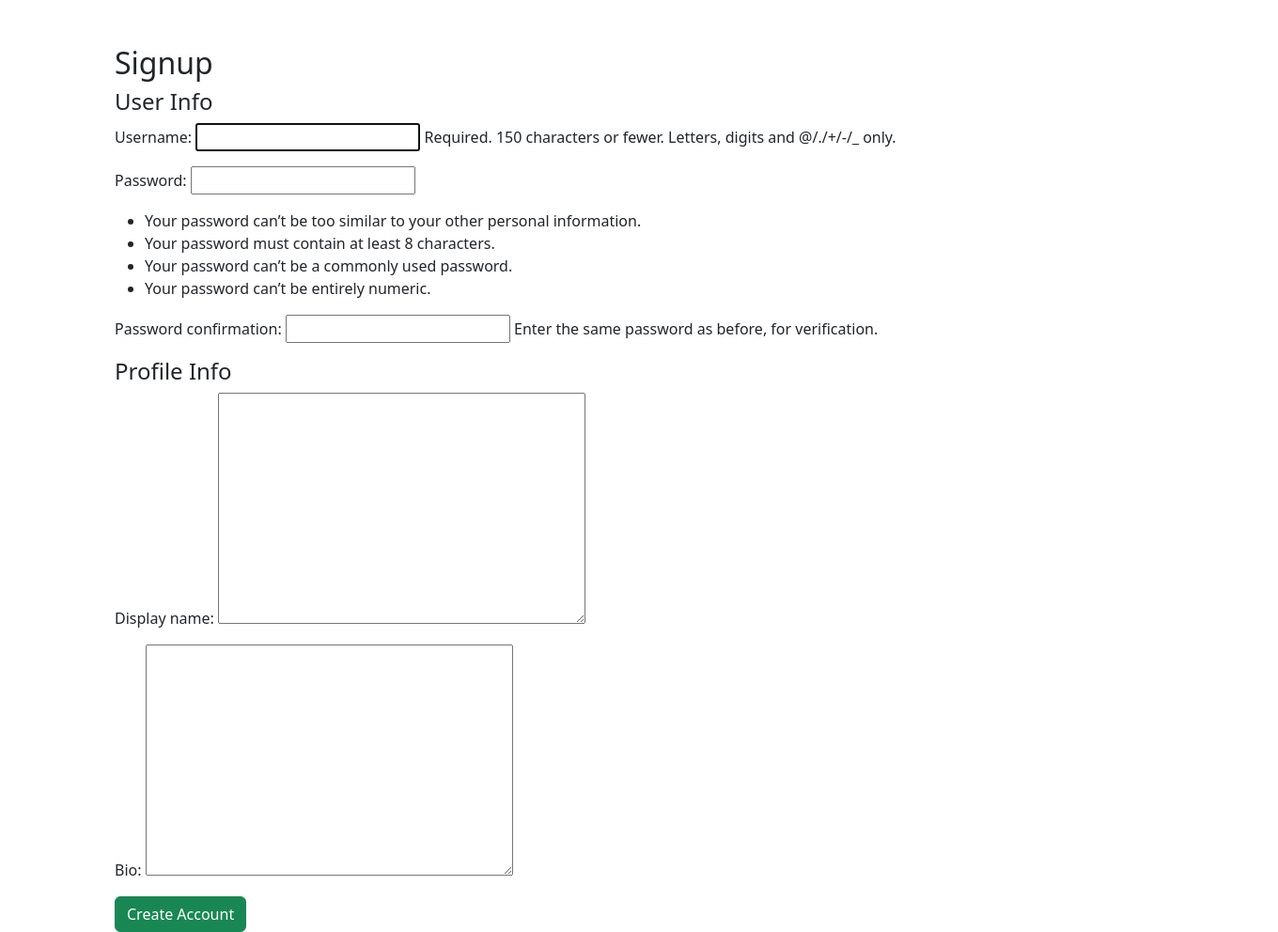
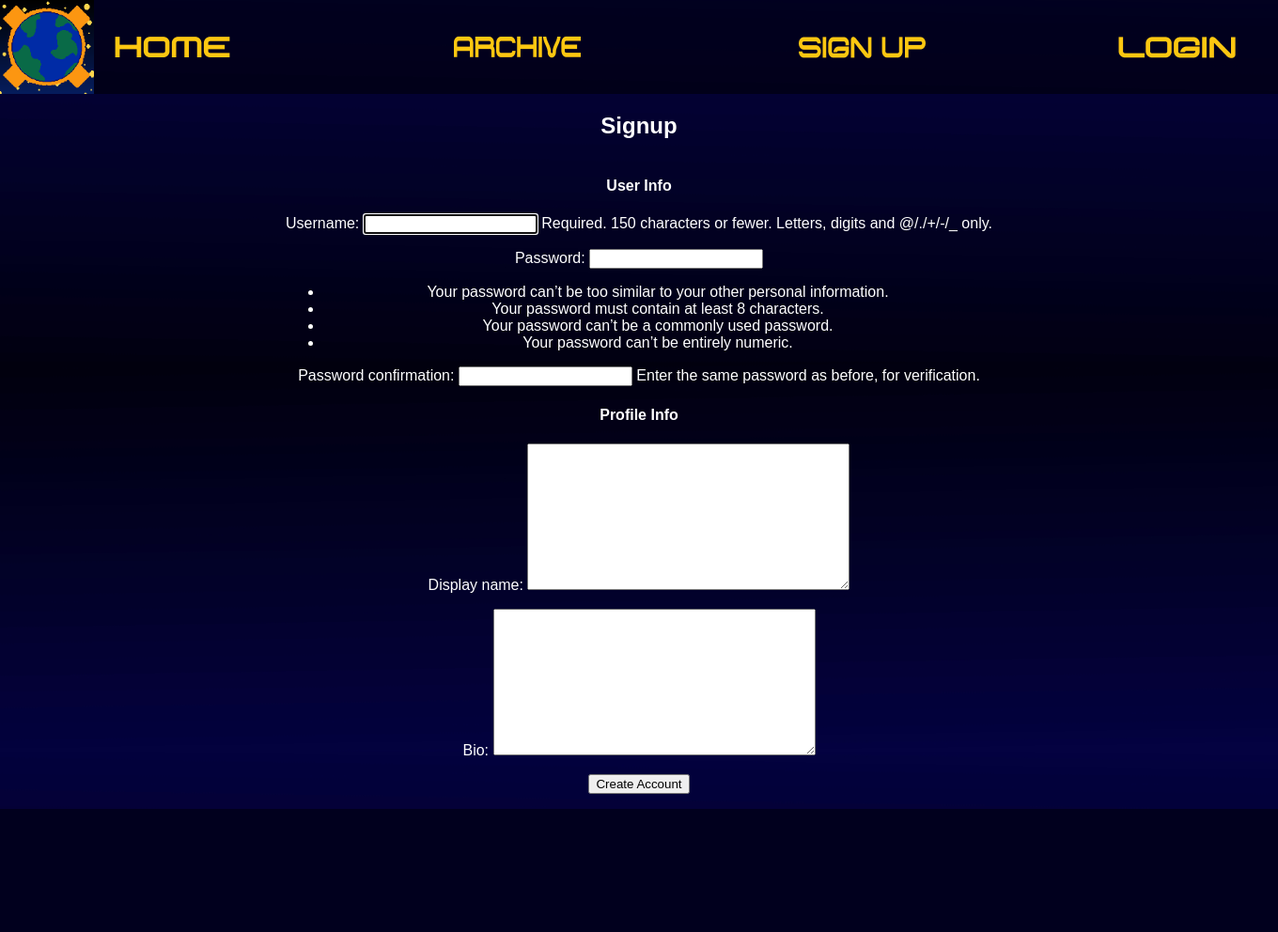
Before and after one commit to alexko22/exocollect, a Django app: page /exocollect/signup/ in a window 1360 px wide. Shown: the whole page at 94% size. After the commit the page ends 861 px from the top, so only its background shows below. Run offline with Django 5.2, Linux system fonts and the light colour scheme.

Commit message:
fixed sign up styling

```diff
--- a/exo/templates/exo/login.html
+++ b/exo/templates/exo/login.html
@@ -1,5 +1,4 @@
 {% extends 'exo/base.html' %}
-{% load static %}
 
 {% block content %}
 <div class="container mt-5 white-text">
--- a/exo/templates/exo/signup.html
+++ b/exo/templates/exo/signup.html
@@ -1,23 +1,15 @@
-<!DOCTYPE html>
-<html>
-<head>
-    <title>Signup</title>
-    <link href="https://cdn.jsdelivr.net/npm/bootstrap@5.3.3/dist/css/bootstrap.min.css" rel="stylesheet">
-</head>
-<body>
-<div class="container mt-5">
+{% extends 'exo/base.html' %}
+
+{% block content %}
+<div class="container mt-5 signup-container">
     <h2>Signup</h2>
     <form method="POST">
         {% csrf_token %}
-
         <h4>User Info</h4>
         {{ user_form.as_p }}
-
         <h4>Profile Info</h4>
         {{ profile_form.as_p }}
-
         <button type="submit" class="btn btn-success">Create Account</button>
     </form>
 </div>
-</body>
-</html>
+{% endblock %}
--- a/static/styles.css
+++ b/static/styles.css
@@ -321,3 +321,19 @@ form.mb-4 {
   border-radius: 8px;
   border: 1px solid var(--brand-orange);
 }
+
+/* ========== Signup Page ========== */
+
+.signup-container {
+    color: white;
+}
+
+.signup-container h2,
+.signup-container h4,
+.signup-container p,
+.signup-container label,
+.signup-container input,
+.signup-container select,
+.signup-container textarea {
+    color: white;
+}
```
Also changed, not shown: README.md. Lines whose indentation alone changed are shown as unchanged.
